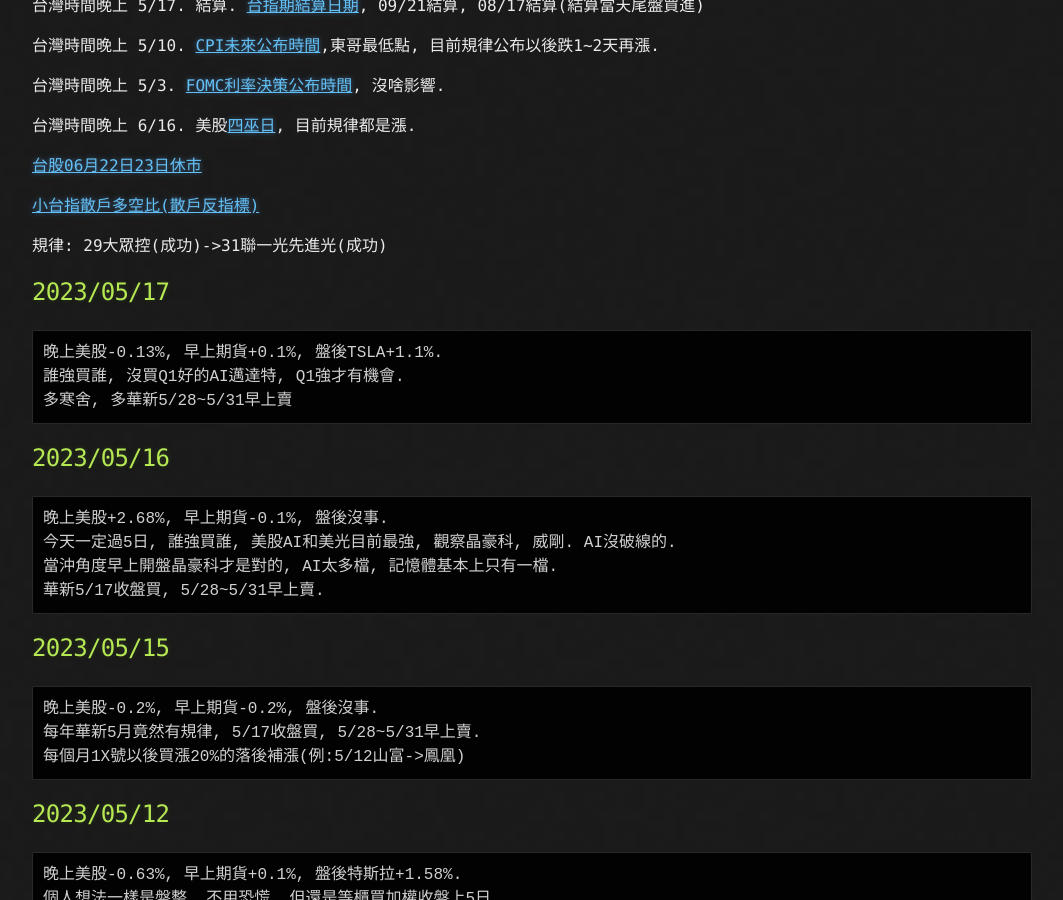
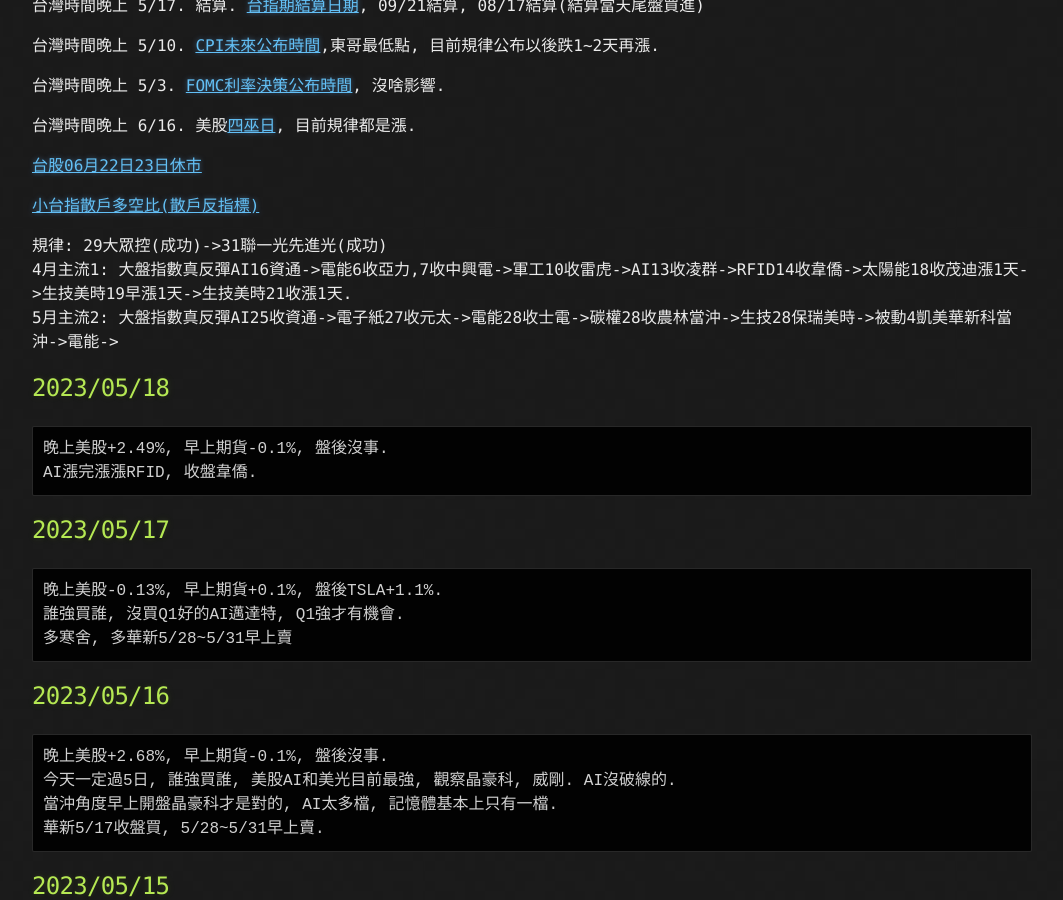
Before and after one commit to lepg5487/Stock_God, a Jekyll site: the page built from index.md, in a window 1280 px wide and 900 px high, scrolled down 304 px. Shown: the whole window, without its empty margins (108-1171 px from the left). Built offline with Jekyll 4.4.1, drawn with Linux system fonts in a browser that asks for light colours; our own code applies the rules of GitHub Pages for plain Markdown files.

Commit message:
Update index.md

````diff
--- a/index.md
+++ b/index.md
@@ -17,6 +17,14 @@ layout: testlayouts
 [小台指散戶多空比(散戶反指標)](https://www.macromicro.me/charts/20069/tw-mtx-long-to-short-ratio-of-individual-player)
 
 規律: 29大眾控(成功)->31聯一光先進光(成功)
+4月主流1: 大盤指數真反彈AI16資通->電能6收亞力,7收中興電->軍工10收雷虎->AI13收凌群->RFID14收韋僑->太陽能18收茂迪漲1天->生技美時19早漲1天->生技美時21收漲1天.
+5月主流2: 大盤指數真反彈AI25收資通->電子紙27收元太->電能28收士電->碳權28收農林當沖->生技28保瑞美時->被動4凱美華新科當沖->電能->
+
+## 2023/05/18
+```
+晚上美股+2.49%, 早上期貨-0.1%, 盤後沒事.
+AI漲完漲漲RFID, 收盤韋僑.
+```
 
 ## 2023/05/17
 ```
````
